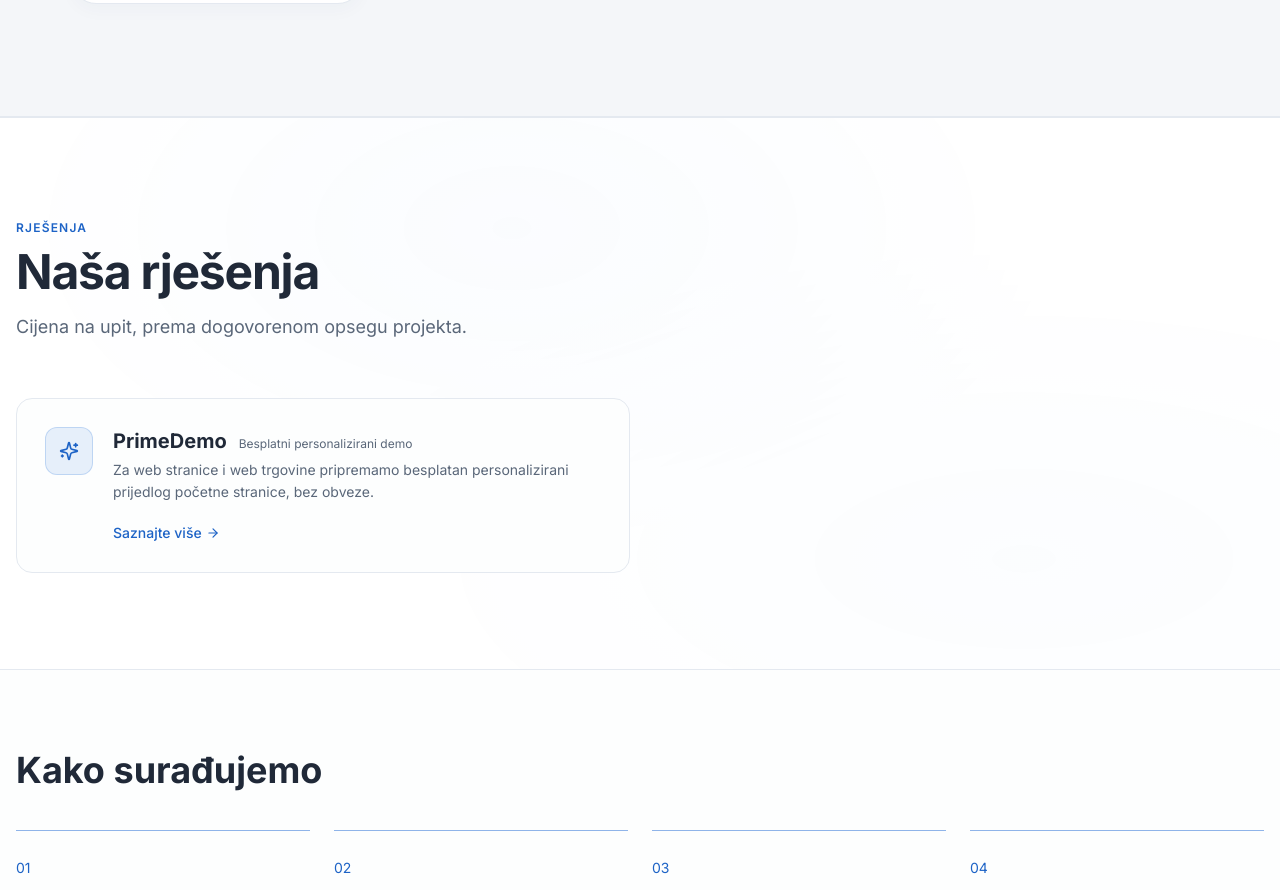
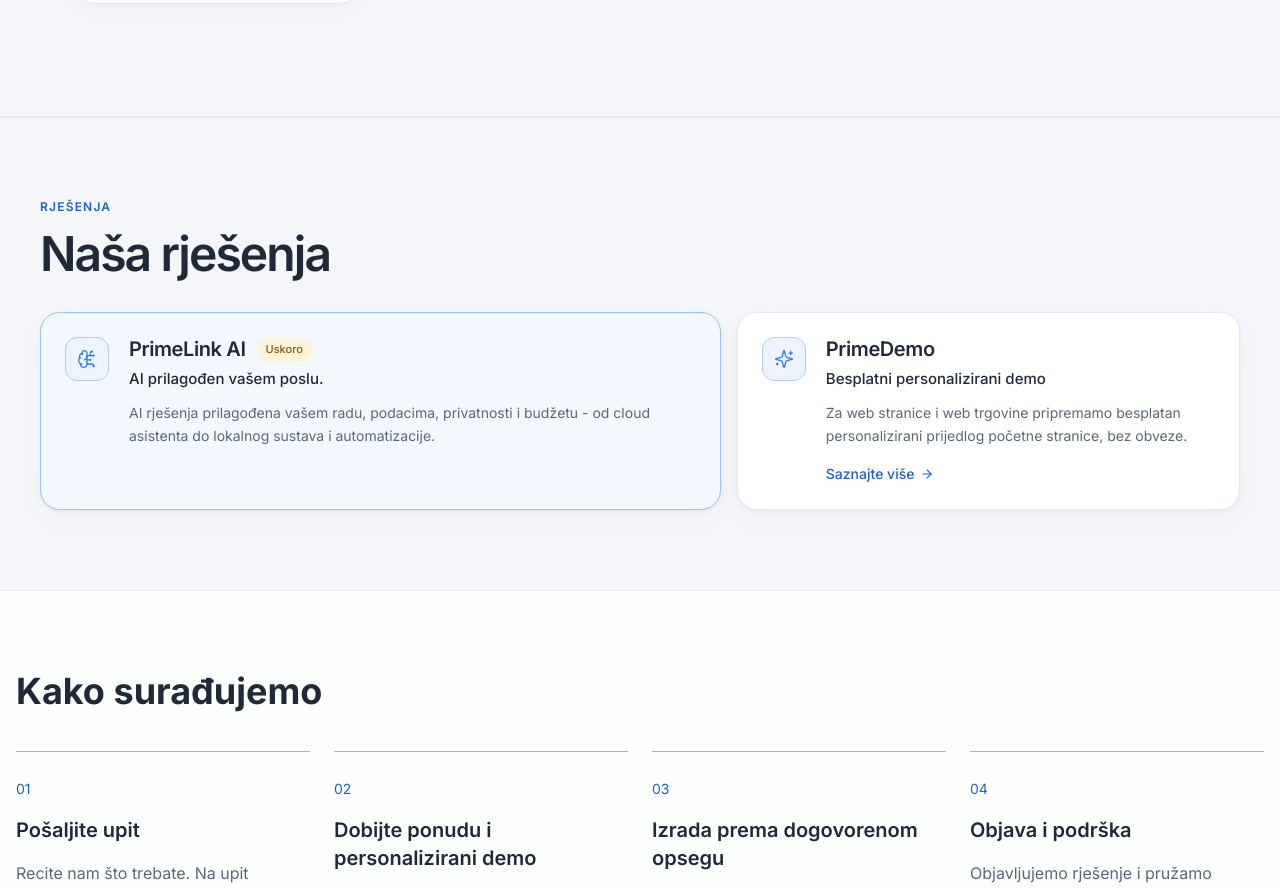
Before and after one commit to antunlink-web/primelink, a React (Vite) app: page / in a window 1280 px wide. Shown: the part 3043-3933 px from the top of the page. Built offline with nearby package versions, Linux system fonts and the light colour scheme.

Commit message:
Add PrimeLink AI to homepage solutions

```diff
--- /dev/null
+++ b/src/components/Solutions.module.css
@@ -0,0 +1,205 @@
+.section {
+  border-block: 1px solid var(--pl-line);
+  background: var(--pl-side);
+  color: var(--pl-text);
+  padding-block: 5rem;
+}
+
+.container {
+  width: min(100% - 2.5rem, 75rem);
+  margin-inline: auto;
+}
+
+.header {
+  margin-bottom: 2rem;
+}
+
+.eyebrow {
+  margin: 0 0 0.75rem;
+  color: var(--pl-link);
+  font-family: var(--pl-font);
+  font-size: 0.75rem;
+  font-weight: var(--pl-weight-semibold);
+  letter-spacing: var(--pl-eyebrow-tracking);
+  text-transform: uppercase;
+}
+
+.title {
+  margin: 0;
+  color: var(--pl-text);
+  font-family: var(--pl-font);
+  font-size: clamp(2rem, 4vw, 3rem);
+  font-weight: var(--pl-weight-semibold);
+  letter-spacing: var(--pl-tracking-display);
+  line-height: 1.08;
+}
+
+.grid {
+  display: grid;
+  grid-template-columns: minmax(0, 1.15fr) minmax(0, 0.85fr);
+  gap: 1rem;
+}
+
+.card {
+  display: flex;
+  min-width: 0;
+  gap: 1.25rem;
+  align-items: flex-start;
+  border: 1px solid var(--pl-line);
+  border-radius: var(--pl-radius-lg);
+  background: var(--pl-card);
+  box-shadow: var(--pl-shadow);
+  color: var(--pl-text);
+  padding: 1.5rem;
+  font-family: var(--pl-font);
+  text-decoration: none;
+  transition:
+    transform var(--pl-dur) var(--pl-ease),
+    border-color var(--pl-dur) var(--pl-ease),
+    box-shadow var(--pl-dur) var(--pl-ease),
+    background-color var(--pl-dur) var(--pl-ease);
+}
+
+.flagship {
+  border-color: color-mix(in srgb, var(--pl-blue) 38%, var(--pl-line));
+  background: color-mix(in srgb, var(--pl-soft) 68%, var(--pl-card));
+}
+
+.demoCard:hover,
+.flagship:hover {
+  transform: translateY(-0.2rem);
+  border-color: color-mix(in srgb, var(--pl-blue) 44%, var(--pl-line));
+  box-shadow: var(--pl-shadow-lift);
+}
+
+.demoCard:focus-visible {
+  outline: 2px solid var(--pl-focus);
+  outline-offset: 3px;
+}
+
+.icon {
+  display: grid;
+  width: 2.75rem;
+  height: 2.75rem;
+  flex: 0 0 auto;
+  place-items: center;
+  border: 1px solid color-mix(in srgb, var(--pl-blue) 28%, var(--pl-line));
+  border-radius: var(--pl-radius);
+  background: var(--pl-soft);
+  color: var(--pl-blue);
+}
+
+.icon svg {
+  width: 1.25rem;
+  height: 1.25rem;
+  stroke-width: 1.6;
+}
+
+.content {
+  min-width: 0;
+}
+
+.headingRow {
+  display: flex;
+  flex-wrap: wrap;
+  gap: 0.625rem;
+  align-items: center;
+}
+
+.cardTitle {
+  margin: 0;
+  color: var(--pl-text);
+  font-size: 1.25rem;
+  font-weight: var(--pl-weight-semibold);
+  letter-spacing: var(--pl-tracking-title);
+  line-height: 1.25;
+}
+
+.status {
+  display: inline-flex;
+  align-items: center;
+  min-height: 1.5rem;
+  border-radius: var(--pl-radius-pill);
+  background: var(--pl-warning-soft);
+  color: var(--pl-warning-text);
+  padding-inline: 0.625rem;
+  font-size: 0.6875rem;
+  font-weight: var(--pl-weight-medium);
+  line-height: 1;
+}
+
+.tagline {
+  margin: 0.375rem 0 0;
+  color: var(--pl-text);
+  font-size: 0.9375rem;
+  font-weight: var(--pl-weight-medium);
+  line-height: 1.5;
+}
+
+.description {
+  margin: 0.625rem 0 0;
+  color: var(--pl-muted);
+  font-size: 0.875rem;
+  line-height: 1.65;
+}
+
+.cta {
+  display: inline-flex;
+  gap: 0.375rem;
+  align-items: center;
+  margin-top: 1rem;
+  color: var(--pl-link);
+  font-size: 0.875rem;
+  font-weight: var(--pl-weight-medium);
+}
+
+.cta svg {
+  width: 0.875rem;
+  height: 0.875rem;
+  transition: transform var(--pl-dur-fast) var(--pl-ease);
+}
+
+.demoCard:hover .cta svg {
+  transform: translateX(0.2rem);
+}
+
+@media (max-width: 47.99rem) {
+  .section {
+    padding-block: 4rem;
+  }
+
+  .container {
+    width: min(100% - 2rem, 75rem);
+  }
+
+  .grid {
+    grid-template-columns: 1fr;
+  }
+
+  .card {
+    padding: 1.25rem;
+  }
+}
+
+@media (max-width: 25rem) {
+  .card {
+    display: block;
+  }
+
+  .content {
+    margin-top: 1rem;
+  }
+}
+
+@media (prefers-reduced-motion: reduce) {
+  .card,
+  .cta svg {
+    transition: none;
+  }
+
+  .demoCard:hover,
+  .flagship:hover,
+  .demoCard:hover .cta svg {
+    transform: none;
+  }
+}
--- a/src/components/Solutions.tsx
+++ b/src/components/Solutions.tsx
@@ -1,58 +1,54 @@
-import { Sparkles, ArrowRight } from "lucide-react";
+import { ArrowRight, BrainCircuit, Sparkles } from "lucide-react";
+import { useTranslation } from "react-i18next";
 import { Link } from "react-router-dom";
-import { useTranslation } from "react-i18next";
-
-const solutionDefs = [
-  { key: "primedemo", icon: Sparkles, href: "/redizajn-web-stranice" },
-] as const;
+import styles from "./Solutions.module.css";
 
 const Solutions = () => {
   const { t } = useTranslation();
+
   return (
-    <section id="rjesenja" className="py-24 bg-card border-y border-border relative overflow-hidden">
-      <div aria-hidden="true" className="pointer-events-none absolute inset-0 bg-[image:var(--gradient-mesh)] opacity-20" />
-      <div className="container mx-auto px-4 relative z-10">
-        <div className="max-w-2xl mb-14">
-          <span className="inline-block text-xs font-semibold tracking-widest uppercase text-primary mb-3">
-            {t('solutionsSection.badge')}
-          </span>
-          <h2 className="text-3xl md:text-5xl font-bold text-foreground mb-4 tracking-tight">
-            {t('solutionsSection.title')}
+    <section id="rjesenja" className={styles.section} aria-labelledby="solutions-title">
+      <div className={styles.container}>
+        <header className={styles.header}>
+          <p className={styles.eyebrow}>{t("solutionsSection.badge")}</p>
+          <h2 id="solutions-title" className={styles.title}>
+            {t("solutionsSection.title")}
           </h2>
-          <p className="text-lg text-muted-foreground leading-relaxed">
-            {t('solutionsSection.subtitle')}
-          </p>
+        </header>
+
+        <div className={styles.grid}>
+          <article className={`${styles.card} ${styles.flagship}`} data-solution-card="primelink-ai">
+            <div className={styles.icon} aria-hidden="true">
+              <BrainCircuit />
             </div>
+            <div className={styles.content}>
+              <div className={styles.headingRow}>
+                <h3 className={styles.cardTitle}>{t("solutionsSection.items.primelinkai.name")}</h3>
+                <span className={styles.status}>{t("solutionsSection.items.primelinkai.status")}</span>
+              </div>
+              <p className={styles.tagline}>{t("solutionsSection.items.primelinkai.tagline")}</p>
+              <p className={styles.description}>{t("solutionsSection.items.primelinkai.description")}</p>
+            </div>
+          </article>
 
-        <div className="grid grid-cols-1 md:grid-cols-2 gap-5">
-          {solutionDefs.map((s) => (
           <Link
-              key={s.key}
-              to={s.href}
-              className="group relative rounded-2xl border border-border bg-background p-7 hover:border-primary/40 hover:shadow-[var(--shadow-hover)] hover:-translate-y-0.5 transition-all duration-300"
+            to="/redizajn-web-stranice"
+            className={`${styles.card} ${styles.demoCard}`}
+            data-solution-card="primedemo"
           >
-              <div className="flex items-start gap-5">
-                <div className="w-12 h-12 rounded-xl bg-primary/10 border border-primary/20 flex items-center justify-center flex-shrink-0 group-hover:bg-primary/15 transition-colors">
-                  <s.icon className="h-5 w-5 text-primary" />
+            <div className={styles.icon} aria-hidden="true">
+              <Sparkles />
             </div>
-                <div className="flex-1">
-                  <div className="flex items-baseline gap-3 mb-1 flex-wrap">
-                    <h3 className="text-xl font-bold text-foreground group-hover:text-primary transition-colors">
-                      {t(`solutionsSection.items.${s.key}.name`)}
-                    </h3>
-                    <span className="text-xs text-muted-foreground">{t(`solutionsSection.items.${s.key}.tagline`)}</span>
-                  </div>
-                  <p className="text-sm text-muted-foreground leading-relaxed mb-4">
-                    {t(`solutionsSection.items.${s.key}.description`)}
-                  </p>
-                  <span className="inline-flex items-center gap-1 text-sm font-medium text-primary">
-                    {t('common.learnMore')}
-                    <ArrowRight className="h-3.5 w-3.5 group-hover:translate-x-1 transition-transform" />
+            <div className={styles.content}>
+              <h3 className={styles.cardTitle}>{t("solutionsSection.items.primedemo.name")}</h3>
+              <p className={styles.tagline}>{t("solutionsSection.items.primedemo.tagline")}</p>
+              <p className={styles.description}>{t("solutionsSection.items.primedemo.description")}</p>
+              <span className={styles.cta}>
+                {t("common.learnMore")}
+                <ArrowRight aria-hidden="true" />
               </span>
             </div>
-              </div>
           </Link>
-          ))}
         </div>
       </div>
     </section>
--- a/src/i18n/locales/en.json
+++ b/src/i18n/locales/en.json
@@ -579,6 +579,12 @@
     "title": "Our solutions",
     "subtitle": "Pricing on enquiry, based on the agreed project scope.",
     "items": {
+      "primelinkai": {
+        "name": "PrimeLink AI",
+        "tagline": "AI adapted to your business.",
+        "description": "AI solutions adapted to your work, data, privacy requirements and budget - from cloud assistants to local systems and automation.",
+        "status": "Coming soon"
+      },
       "primecrm": {
         "name": "PrimeCRM",
         "tagline": "Custom CRM systems",
--- a/src/i18n/locales/hr.json
+++ b/src/i18n/locales/hr.json
@@ -580,6 +580,12 @@
     "title": "Naša rješenja",
     "subtitle": "Cijena na upit, prema dogovorenom opsegu projekta.",
     "items": {
+      "primelinkai": {
+        "name": "PrimeLink AI",
+        "tagline": "AI prilagođen vašem poslu.",
+        "description": "AI rješenja prilagođena vašem radu, podacima, privatnosti i budžetu - od cloud asistenta do lokalnog sustava i automatizacije.",
+        "status": "Uskoro"
+      },
       "primecrm": {
         "name": "PrimeCRM",
         "tagline": "CRM sustavi po mjeri",
```
Lines whose indentation alone changed are shown as unchanged.
